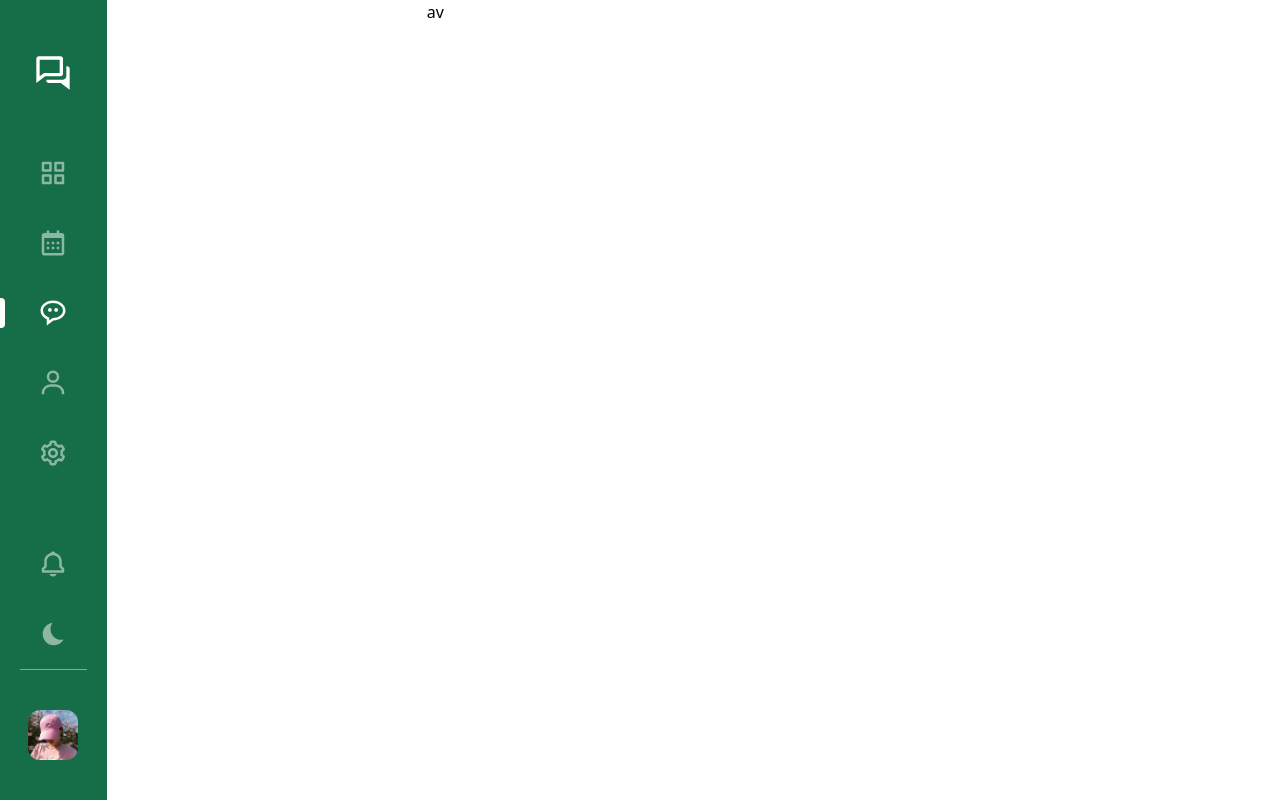
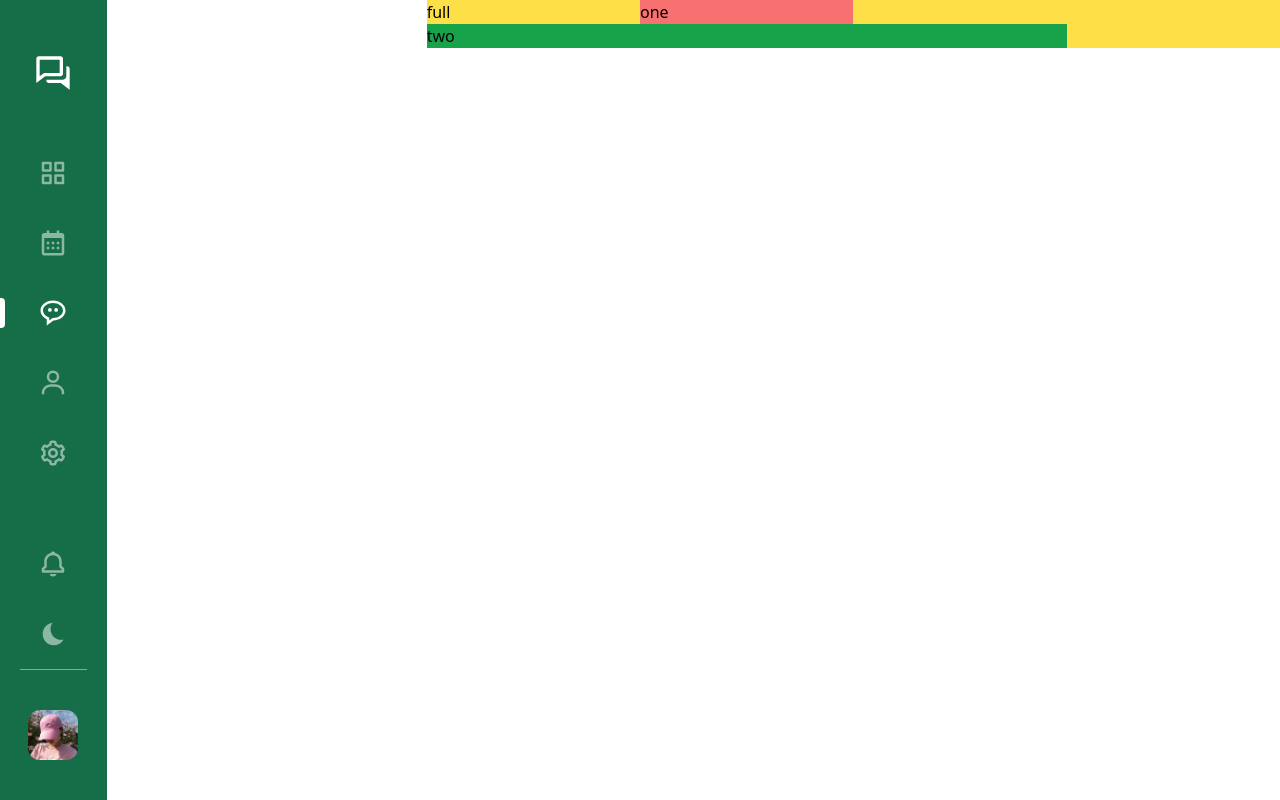
Before and after one commit to fatemeh19/mychat, a Next.js app in the folder frontend/: page / in a window 1280 px wide. Built offline with nearby package versions, Linux system fonts and the light colour scheme.

Commit message:
start rightSide Home

```diff
--- /dev/null
+++ b/frontend/src/app/auth/register/verify-email/page.tsx
@@ -0,0 +1,13 @@
+import Image from "next/image"
+
+const VerifyEmail = () => {
+
+
+    return (
+        <div className="font-[Vazir] flex items-center justify-center w-full h-screen" >
+            Verify Email Page
+        </div>
+    )
+}
+
+export default VerifyEmail
--- a/frontend/src/app/page.tsx
+++ b/frontend/src/app/page.tsx
@@ -1,5 +1,6 @@
 import Image from 'next/image'
 import LeftSideMainPage from '../components/leftSideMainPage'
+import RightSideMainPage from '../components/rightSideMainPage'
 export default function Home() {
   return (
     <main className="grid grid-cols-12">
@@ -7,7 +8,7 @@ export default function Home() {
         <LeftSideMainPage />
       </div>
       <div className="col-span-8 rightSideMainPage">
-        av
+        <RightSideMainPage />
       </div>
     </main>
   )
--- a/frontend/src/components/forms/registerForm.tsx
+++ b/frontend/src/components/forms/registerForm.tsx
@@ -14,9 +14,9 @@ let btn: any;
 let btnHandler: () => void
 
 interface RegisterFormValue {
-    name: string,
+    // name?: string,
+    // phone?: Number | '',
     email: string,
-    phone: Number | '',
     password: string
 }
 
@@ -25,9 +25,9 @@ const InnerRegisterForm = (props: any) => {
     const { values } = props
     const router = useRouter()
 
-    // this code for navigate to login page after register
+    // this code for navigate to varifiy email page after register
     btn = document.querySelector('#register')
-    // btnHandler = () => router.push('/auth/login')
+    btnHandler = () => router.push('/auth/register/verify-email')
 
     return (
         <Form className=" w-full">
@@ -49,23 +49,24 @@ const InnerRegisterForm = (props: any) => {
     )
 }
 
+// name : we will recieve
 const registerFormValidationSchema = yup.object().shape({
-    name: yup.string().required('وارد کردن این فیلد الزامی است').min(3, 'حداقل 3 کاراکتر وارد کنید'),
+    // name: yup.string().required('وارد کردن این فیلد الزامی است').min(3, 'حداقل 3 کاراکتر وارد کنید'),
+    // phone: yup.string().required(),
     email: yup.string().required().email(),
-    phone: yup.string().required(),
     password: yup
         .string()
         .required('Please Enter your password')
-        .minLowercase(1, 'At least One Lowercase')
-        .minUppercase(1, 'At least One Uppercase')
-        .minNumbers(1, 'At least One Number')
-        .minSymbols(1, 'At least One Symbole')
-        .min(8, 'Must atleast contain 8 charechter')
+        // .minLowercase(1, 'At least One Lowercase')
+        // .minUppercase(1, 'At least One Uppercase')
+        // .minNumbers(1, 'At least One Number')
+        // .minSymbols(1, 'At least One Symbole')
+        // .min(8, 'Must atleast contain 8 charechter')
 })
 
 interface registerFormProps {
-    name?: string,
-    phone?: Number | '',
+    // name?: string,
+    // phone?: Number | '',
     email?: string,
     password?: string
 }
@@ -73,18 +74,17 @@ interface registerFormProps {
 const RegisterForm = withFormik<registerFormProps, RegisterFormValue>({
     mapPropsToValues: props => {
         return {
-            name: '',
-            email: '',
-            phone: '',
-            password: ''
+            // name: '',
+            email: "",
+            // phone: '',
+            password: ""
         }
     },
     validationSchema: registerFormValidationSchema,
-    handleSubmit: (values) => {
+    handleSubmit: async (values) => {
+        // const res = await callApi().post('/auth/register', values)
+        // console.log(res)
         // btn.addEventListener('onclick', btnHandler());
-        // const res = callApi().post('/auth/register', values)
-        // console.log(res)
-        console.log(' btn is : ', btn)
 
     }
 })(InnerRegisterForm)
--- a/frontend/src/components/rightSideMainPage/index.tsx
+++ b/frontend/src/components/rightSideMainPage/index.tsx
@@ -0,0 +1,16 @@
+"use client"
+
+export default function RightSideMainPage() {
+
+    return (
+        <div className="grid grid-cols-4 bg-yellow-300">
+            full
+            <div className="col-span-1 bg-red-400">
+                one
+            </div>
+            <div className="col-span-3 bg-green-600 ">
+                two
+            </div>
+        </div>
+    )
+}
```
